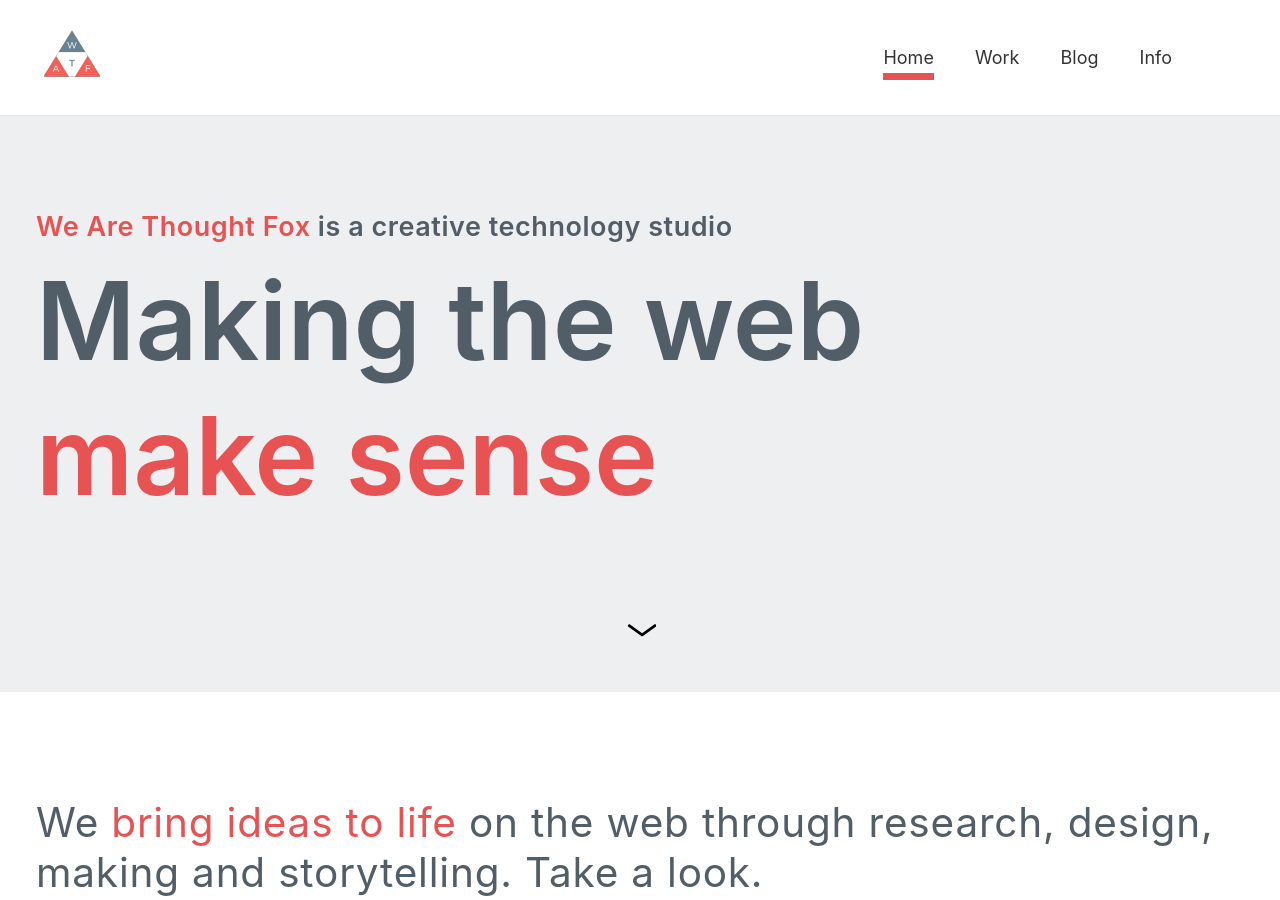
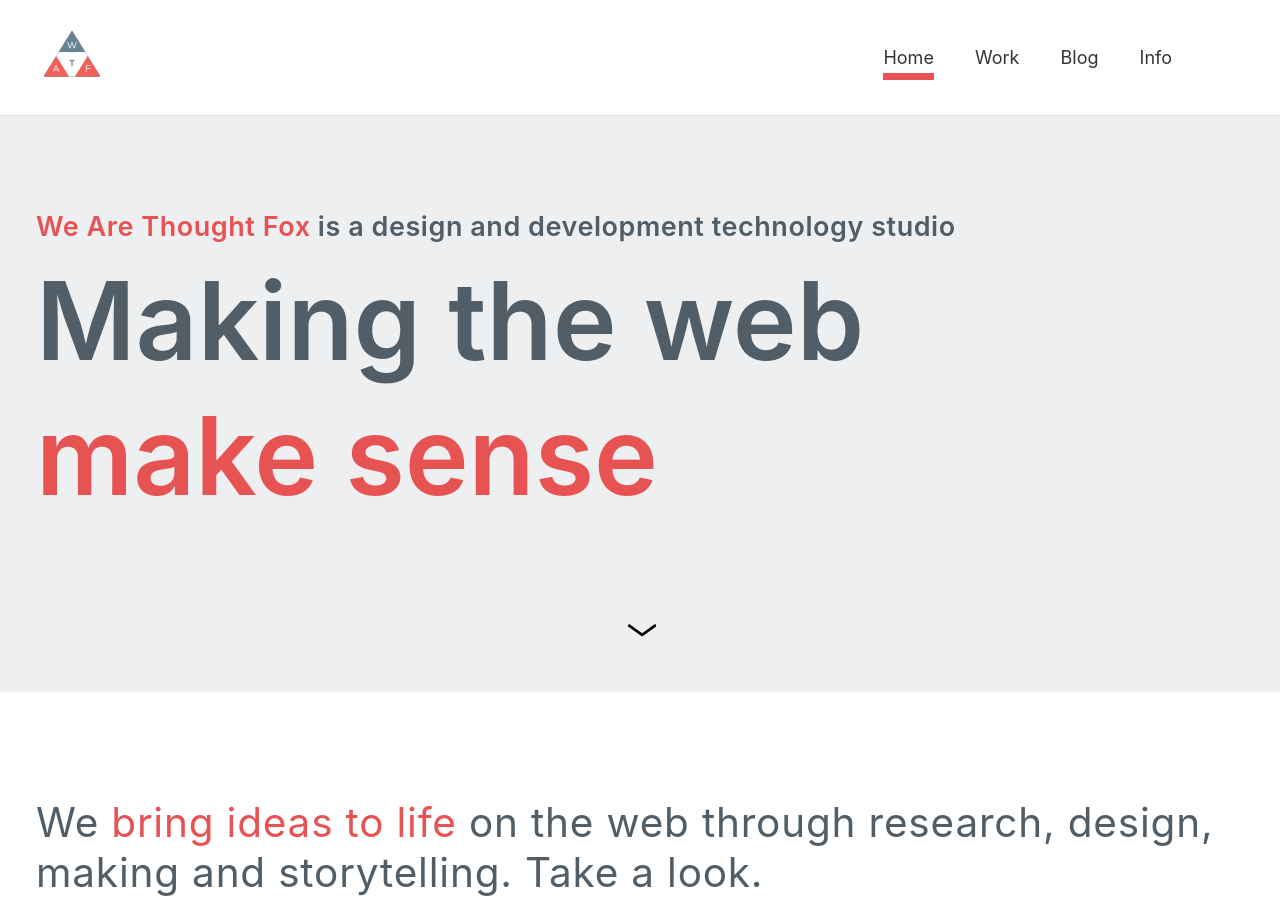
Before and after one commit to wearethoughtfox/wearethoughtfox, a Jekyll site: the page built from index.html, in a window 1280 px wide and 900 px high. Built offline with Jekyll 4.4.1, drawn with Linux system fonts in a browser that asks for light colours; a script that is not in the unit is left out.

Commit message:
Change studio description

```diff
--- a/_config.yml
+++ b/_config.yml
@@ -5,7 +5,7 @@
 
 # Setup
 title:               We Are Thought Fox
-description:         "A creative technology studio 👽 making the web 💞 with an interdisciplinary approach 🦄"
+description:         "A design and development studio 👽 making the web 💞 with an interdisciplinary approach 🦄"
 tagline:             Making the web
 url:                 https://www.wearethoughtfox.com
 logo:                /images/LOGO-RGB.png
--- a/index.html
+++ b/index.html
@@ -1,5 +1,5 @@
 ---
-title: "Hello! We're a creative technology studio"
+title: "Hello! We're a design and development studio making the web"
 layout: default
 ---
 
@@ -9,7 +9,7 @@
 
 <header class="bg-customgrey min-h5 min-h6-l relative">
   <div class="center ph3 ph4-ns ph4-l pv5">
-    <h2 class="f4 f3-l secondary fw6"><span class="primary">We Are Thought Fox</span> is a creative technology studio</h2>
+    <h2 class="f4 f3-l secondary fw6"><span class="primary">We Are Thought Fox</span> is a design and development technology studio</h2>
     <h1 class="f1 f-headline-l mt0 secondary">Making the web
       <span id="typed" class="f1 f-headline-l mt0 primary db"></span>
     </h1>
```
